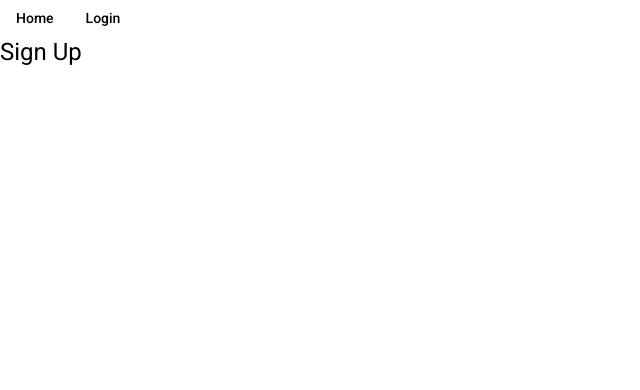
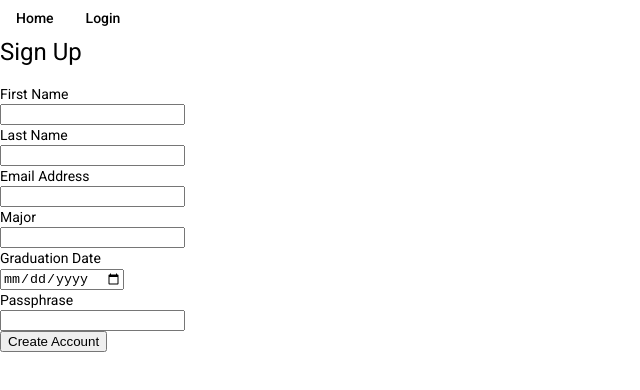
Before and after one commit to kangk9908/OpenSource, an Angular app in the folder OpenSource/: page /sign-up in a window 1280 px wide. Shown: the top 390 px of the page, without its empty margins (0-640 px from the left). Built offline with nearby package versions, Linux system fonts and the light colour scheme.

Commit message:
Added reactive forms
Added reactive forms to the login and sign up pages

```diff
--- a/OpenSource/src/account/create-account/create_account.html
+++ b/OpenSource/src/account/create-account/create_account.html
@@ -2,3 +2,28 @@
 <button mat-button routerLink="/login" routerLinkActive="active">Login</button>
 
 <h1>Sign Up</h1>
+<div>
+  <form>
+    <label for="firstName">First Name</label><br />
+    <input id="firstName" type="text" [formControl]="firstName" /><br />
+
+    <label for="lastName">Last Name</label><br />
+    <input id="lastName" type="text" [formControl]="lastName" /><br />
+
+    <label for="email">Email Address</label><br />
+    <input id="email" type="email" [formControl]="email" /><br />
+
+    <label for="major">Major</label><br />
+    <input id="major" type="text" [formControl]="major" /><br />
+
+    <label for="gradDate">Graduation Date</label><br />
+    <input id="gradDate" type="date" [formControl]="gradDate" /><br />
+
+    <label for="passphrase">Passphrase</label><br />
+    <input id="passphrase" type="password" [formControl]="passphrase" /><br />
+    <input type="submit" value="Create Account" />
+
+    <!-- Value: {{userNameOrEmail.value}} -->
+    <!-- Value: {{passphrase.value}} -->
+  </form>
+</div>
--- a/OpenSource/src/account/create-account/create_account.ts
+++ b/OpenSource/src/account/create-account/create_account.ts
@@ -1,12 +1,21 @@
 import { Component, OnInit } from '@angular/core';
+import { FormControl } from '@angular/forms';
 
 @Component({
   selector: 'app-create-account',
   templateUrl: './create_account.html',
   styleUrls: ['./create_account.scss'],
 })
-export class CreateAccountComponent implements OnInit {
+export class CreateAccountComponent {
   constructor() {}
 
-  ngOnInit(): void {}
+  firstName = new FormControl('');
+  lastName = new FormControl('');
+  // username = new FormControl('');
+  email = new FormControl('');
+  gradDate = new FormControl('');
+  major = new FormControl('');
+  year = new FormControl('');
+
+  passphrase = new FormControl('');
 }
--- a/OpenSource/src/account/login/login.html
+++ b/OpenSource/src/account/login/login.html
@@ -8,7 +8,20 @@
 
 <!-- login section -->
 <section>
-  <div id="login">
-    <h1>Login</h1>
-  </div>
+  <h1>Login</h1>
+
+  <form>
+    <label for="userNameOrEmail">Username or email</label><br />
+    <input
+      id="userNameOrEmail"
+      type="text"
+      [formControl]="userNameOrEmail"
+    /><br />
+    <label for="passphrase">Passphrase</label><br />
+    <input id="passphrase" type="password" [formControl]="passphrase" /><br />
+    <input type="submit" value="Submit" />
+
+    <!-- Value: {{userNameOrEmail.value}} -->
+    <!-- Value: {{passphrase.value}} -->
+  </form>
 </section>
--- a/OpenSource/src/account/login/login.ts
+++ b/OpenSource/src/account/login/login.ts
@@ -1,4 +1,5 @@
 import { Component } from '@angular/core';
+import { FormControl } from '@angular/forms';
 
 @Component({
   selector: 'app-login',
@@ -7,4 +8,7 @@ import { Component } from '@angular/core';
 })
 export class LoginComponent {
   title = 'Login';
+
+  userNameOrEmail = new FormControl('');
+  passphrase = new FormControl('');
 }
```
Also changed, not shown: OpenSource/src/app/app.module.ts (+7 -0 lines).
